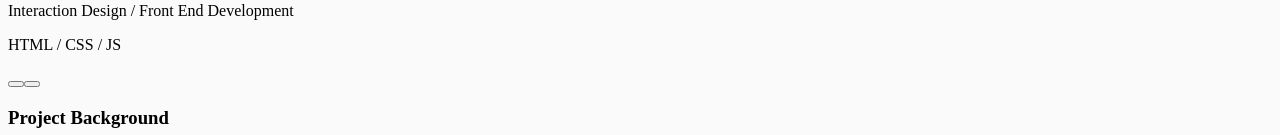
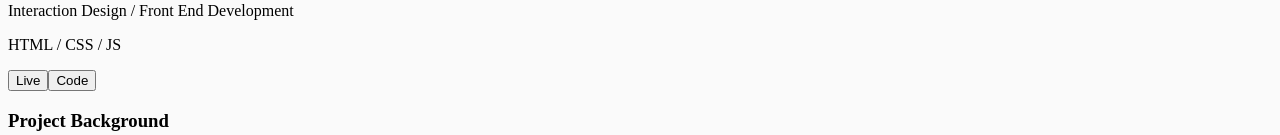
Before and after one commit to Glebkas/portfolio, a React (Create React App) app: page /portfolio/1 in a window 1280 px wide. Shown: the part 665-800 px from the top of the page. Built offline with nearby package versions, Linux system fonts and the light colour scheme.

Commit message:
Update Project.js

```diff
--- a/src/pages/Project.js
+++ b/src/pages/Project.js
@@ -29,8 +29,8 @@ function Project() {
               <p className="project__overview-methods">{project.methods}</p>
               <p className="project__overview-methods">{project.progleng}</p>
               <div className="project__overview-buttons-container">
-                <button className="project__overview-button"></button>
-                <button className="project__overview-button"></button>
+                <button className="project__overview-button">Live</button>
+                <button className="project__overview-button">Code</button>
               </div>
             </div>
 
```
